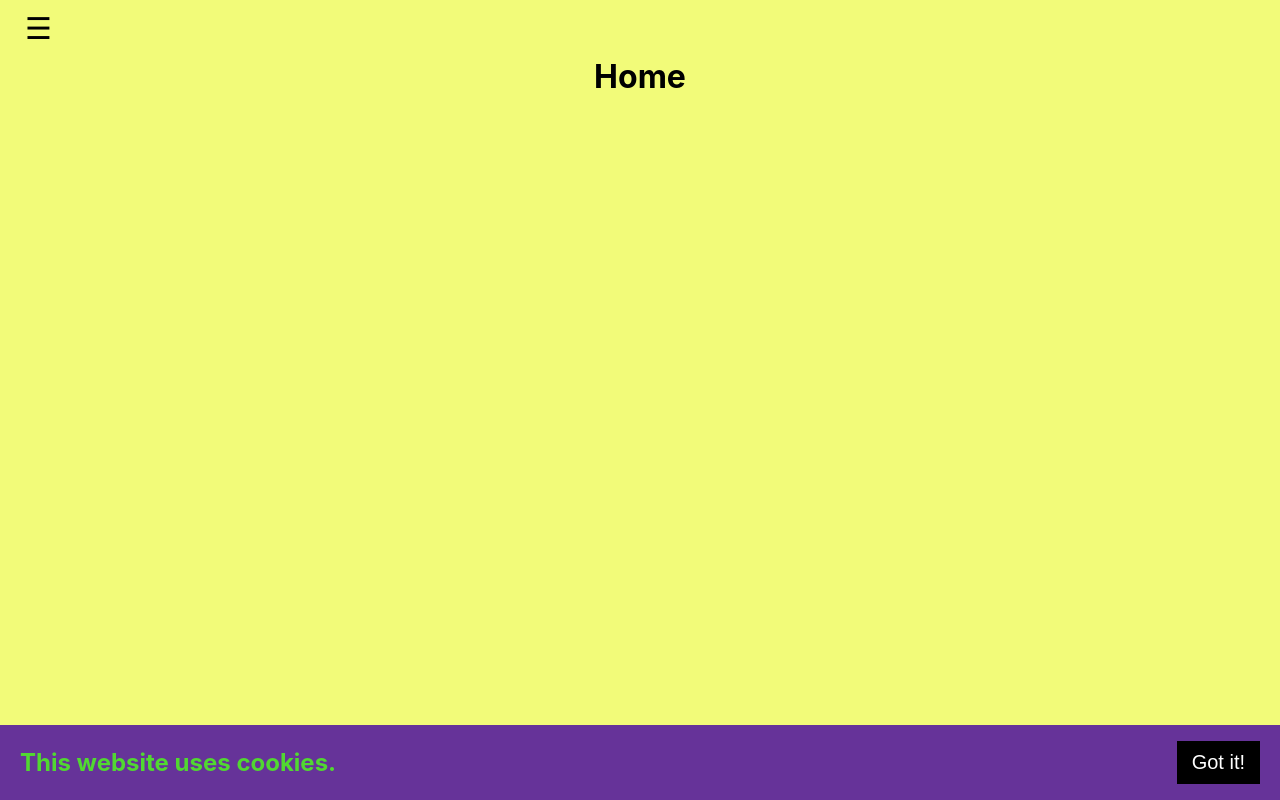
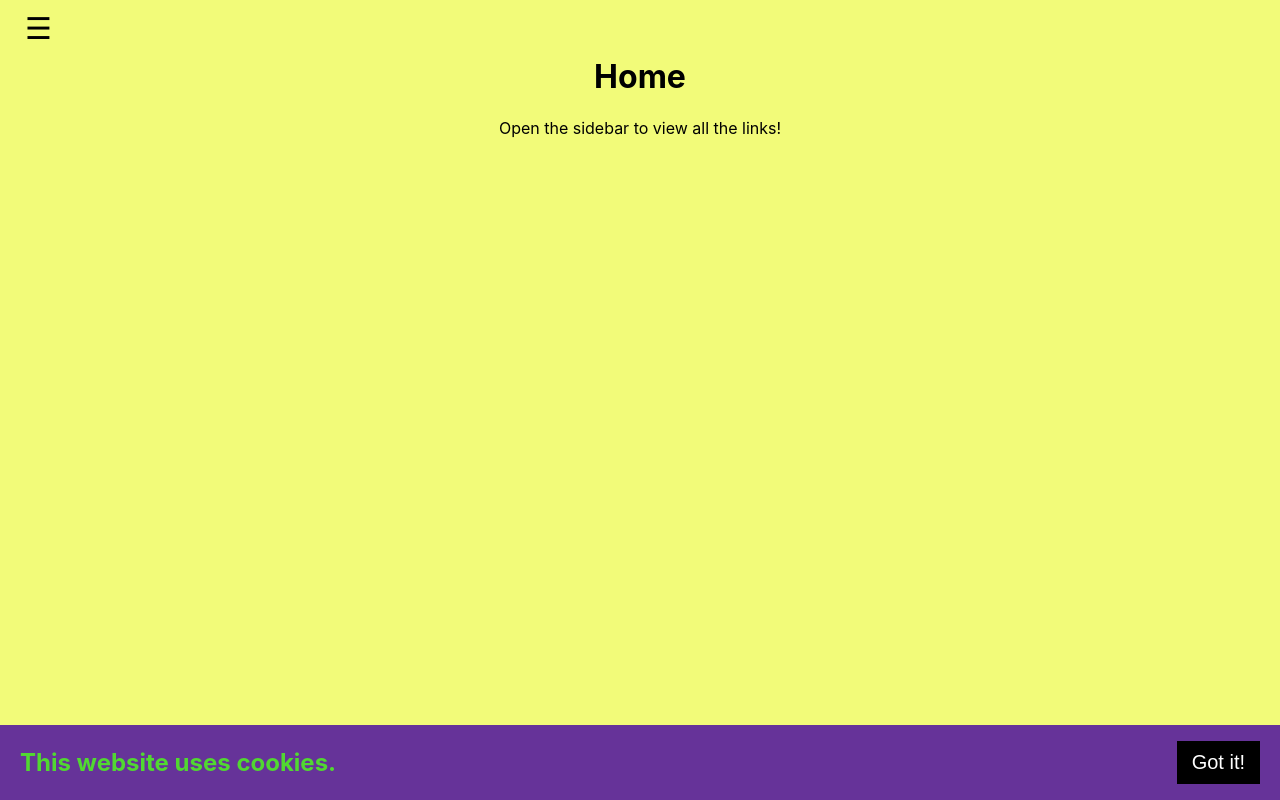
Before and after one commit to iamlana/React-PokeAPI-App, a React (Create React App) app: page / in a window 1280 px wide. Built offline with nearby package versions, Linux system fonts and the light colour scheme.

Commit message:
Edit homepage

```diff
--- a/src/components/Home.js
+++ b/src/components/Home.js
@@ -2,6 +2,9 @@ import React from "react"
 
 export function Home() {
   return (
-    <h1>Home</h1>
+    <div className="page">
+      <h1>Home</h1>
+      <p>Open the sidebar to view all the links!</p>
+    </div>
   )
 }
```
